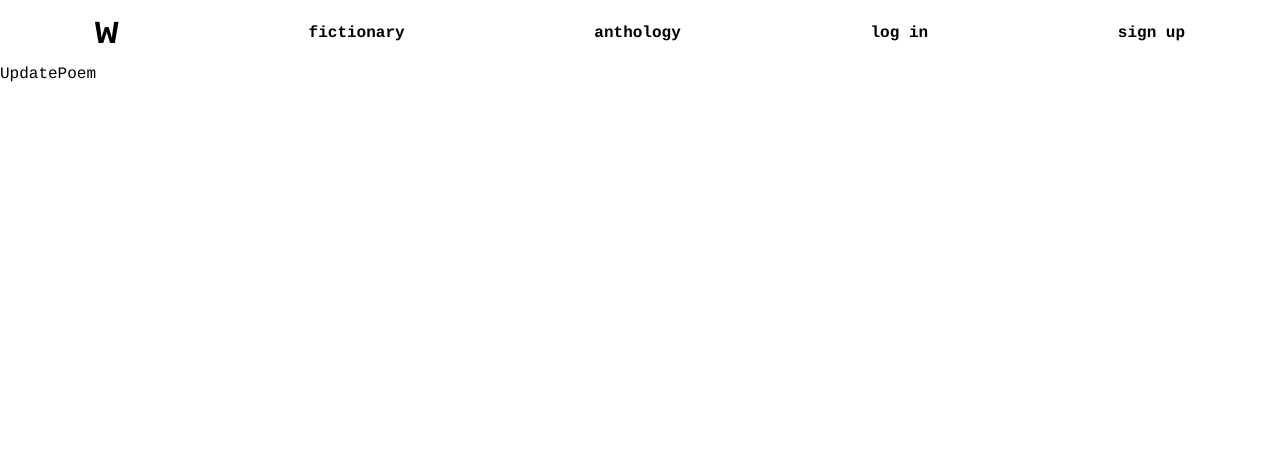
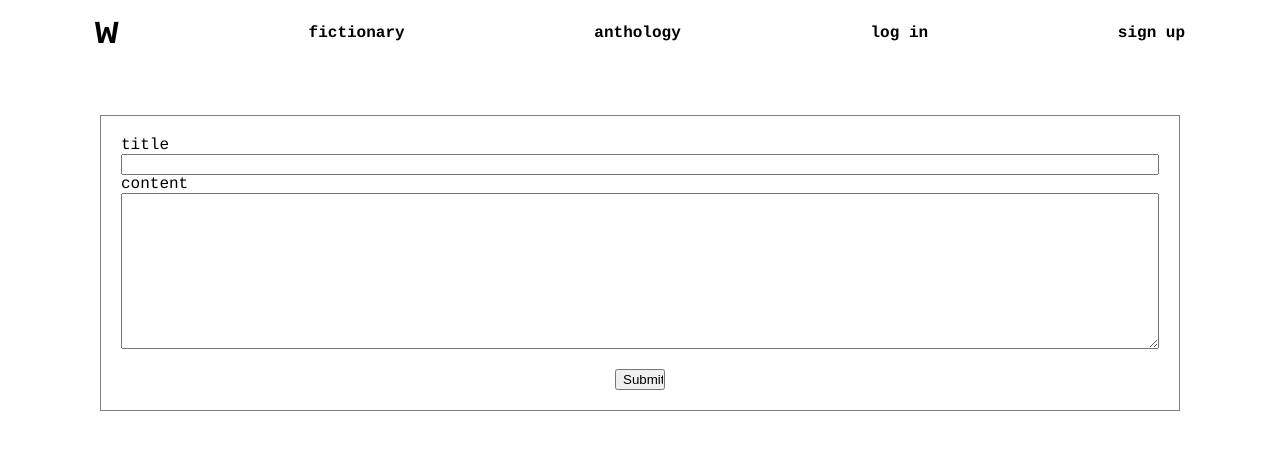
Before and after one commit to janemadonna/wOrder, a React (Create React App) app in the folder client/: page /anthology/1/update in a window 1280 px wide. Shown: the top 450 px of the page. Built offline with nearby package versions, Linux system fonts and the light colour scheme; no server answers.

Commit message:
CRUD poems

```diff
--- a/client/src/screens/Poem.jsx
+++ b/client/src/screens/Poem.jsx
@@ -1,5 +1,5 @@
 import React from 'react'
-import { getPoemById } from '../services'
+import { getPoemById, deletePoem } from '../services'
 import { Link } from 'react-router-dom'
 
 class Poem extends React.Component {
@@ -19,6 +19,12 @@ class Poem extends React.Component {
         this.setState({poem})
     }
 
+    handleDelete = async () => {
+        await deletePoem(this.props.match.params.id)
+        .then(this.props.history.push('/anthology'))
+        .catch(console.error)
+    }
+
     render() {
         const {poem} = this.state
         return (
@@ -27,7 +33,7 @@ class Poem extends React.Component {
                 <p>{poem.content}</p>
                 <div>
                     {this.props.isAuthenticated ? <Link to={`/anthology/${poem.id}/update`} ><button>update poem</button></Link> : null}
-                    {this.props.isAuthenticated ? <button>delete poem</button> : null}
+                    {this.props.isAuthenticated ? <button onClick={e => this.handleDelete(e)} >delete poem</button> : null}
                 </div>
             </div>
         )
--- a/client/src/screens/UpdatePoem.jsx
+++ b/client/src/screens/UpdatePoem.jsx
@@ -1,16 +1,48 @@
 import React from 'react'
+import { updatePoem, getPoemById } from '../services'
 
 class UpdatePoem extends React.Component {
-    constructor() {
-        super()
+    constructor(props) {
+        super(props)
         this.state = {
             title: '',
             content: ''
         }
     }
+
+    async componentDidMount() {
+        await this.fetchPoem()
+    }
+
+    fetchPoem = async () => {
+        const poem = await getPoemById(this.props.match.params.id)
+        this.setState({
+            title: poem.title,
+            content: poem.content
+        })
+    }
+
+    handleChange = e => {
+        e.preventDefault()
+        this.setState({ [e.target.name]: e.target.value })
+    }
+
+    handleSubmit = async () => {
+        const poem = {title: this.state.title, content: this.state.content}
+        await updatePoem(this.props.match.params.id, poem)
+        .then(this.props.history.push(`/anthology/${this.props.match.params.id}`))
+    }
+
     render() {
+        const { title, content } = this.state
         return (
-            <div>UpdatePoem</div>
+            <form onSubmit={e => this.handleSubmit(e)} className='new-poem'>
+                <label>title</label>
+                <input name='title' value={title} onChange={e => this.handleChange(e)} type='text' />
+                <label>content</label>
+                <textarea name='content' value={content} onChange={e => this.handleChange(e)} rows='10' cols='30'></textarea>
+                <input className='new-poem-submit' type='submit' />
+            </form>
         )
     }
 }
--- a/client/src/screens/Word.jsx
+++ b/client/src/screens/Word.jsx
@@ -37,7 +37,6 @@ class Word extends React.Component {
 
     handleDelete = (e) => {
         e.preventDefault()
-        console.log('delete')
         deleteWord(this.props.match.params.id)
         .then(this.props.history.push('/fictionary'))
         .catch(console.error)
--- a/client/src/services/index.js
+++ b/client/src/services/index.js
@@ -88,3 +88,20 @@ export const newPoem = async (poem) => {
     throw error
   }
 }
+
+export const updatePoem = async (id, poem) => {
+  try {
+    const resp = await api.put(`/poems/${id}`, poem)
+    return resp
+  } catch (error) {
+    throw error
+  }
+}
+
+export const deletePoem = async (id) => {
+  try {
+    await api.delete(`/poems/${id}`)
+  } catch (error) {
+    throw error
+  }
+}
```
